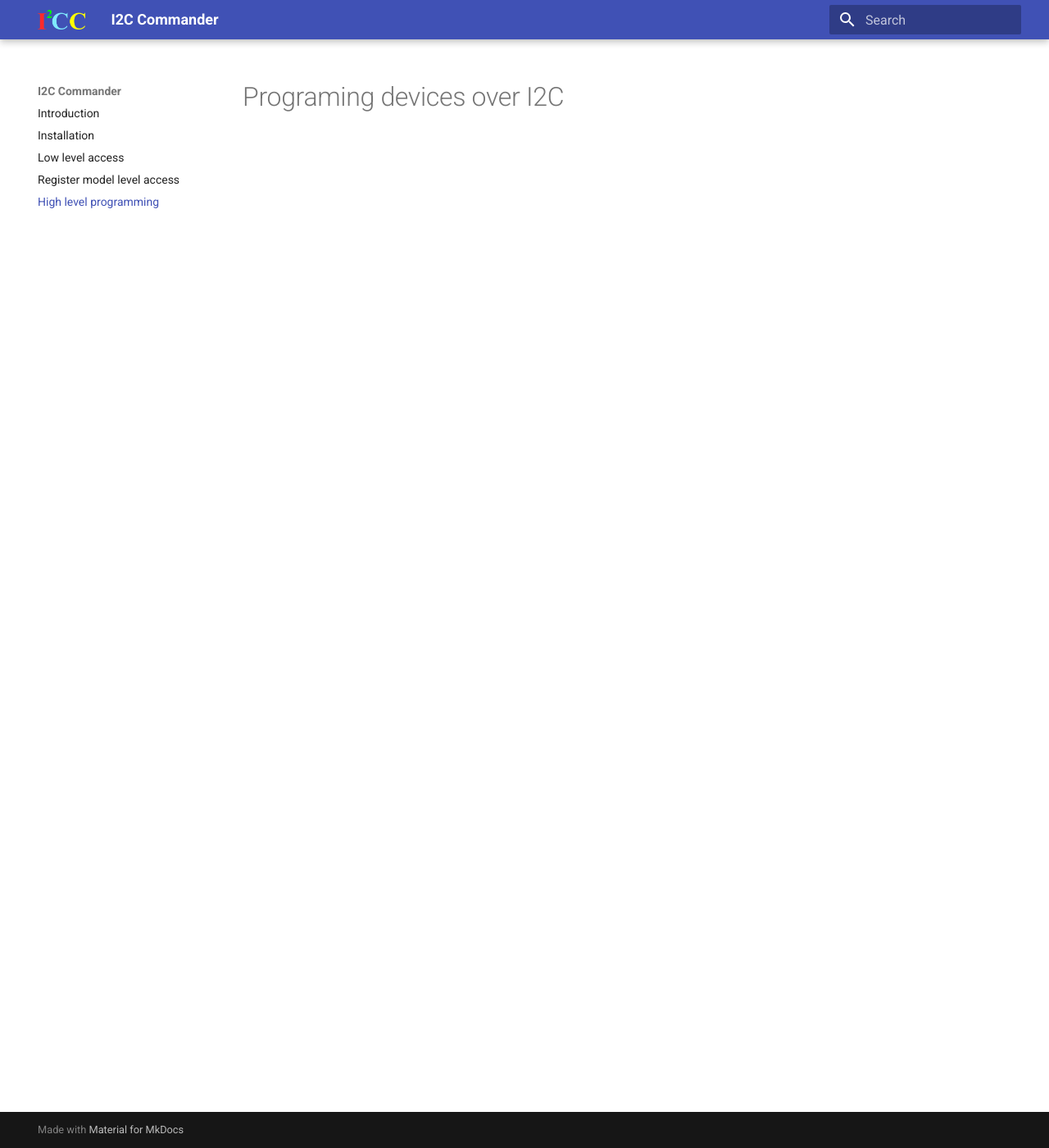
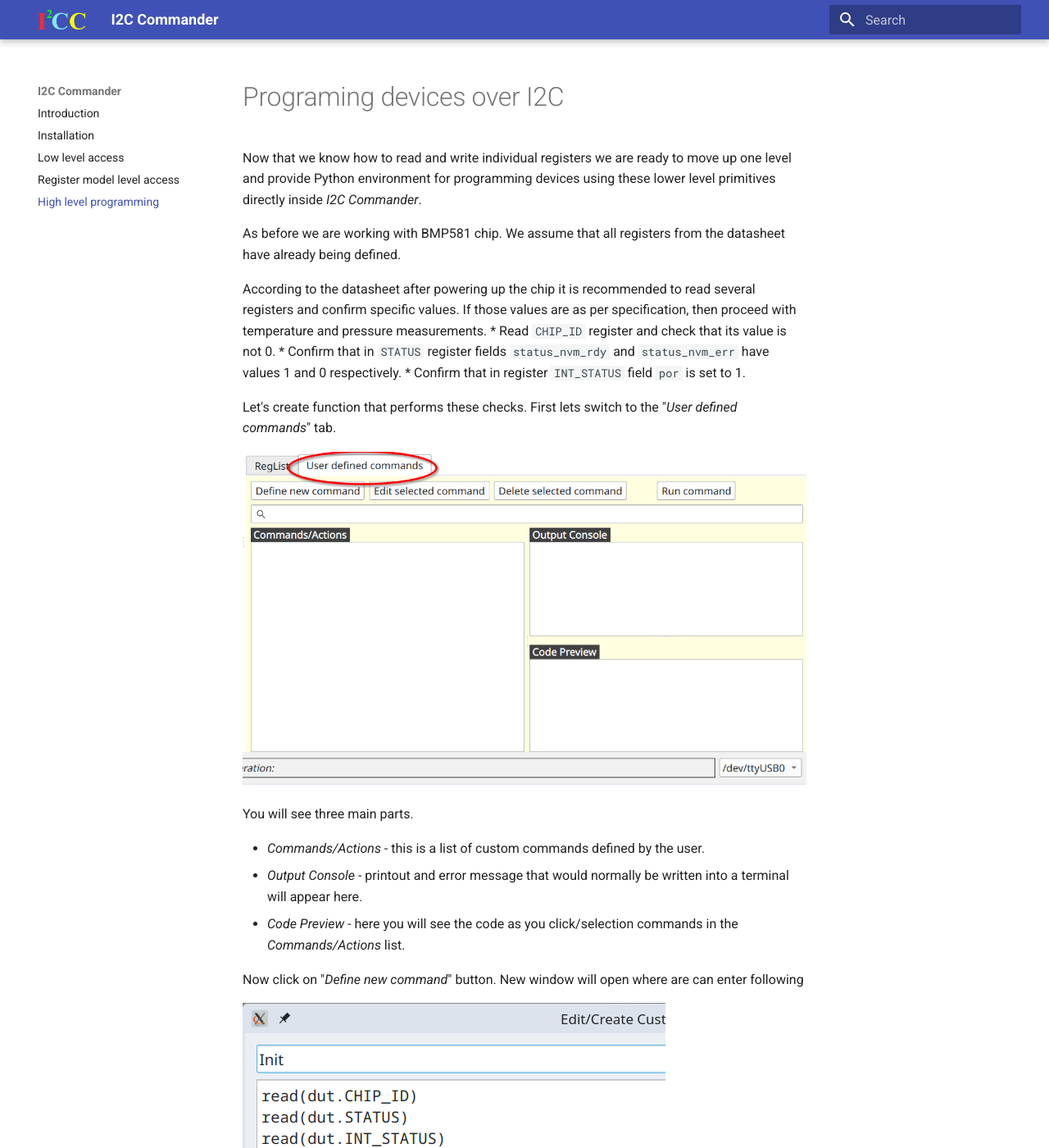
Before and after one commit to priimak/i2cc, an MkDocs documentation site: the page built from docs/high_level_i2c.md, in a window 1280 px wide and 1400 px high. Shown: the whole window at 82% size. Built offline with MkDocs 1.6.1 and Material for MkDocs 9.7.7, drawn with Linux system fonts in a browser that asks for light colours; some of the changed text lies outside the part shown.

Commit message:
More docs

````diff
--- a/docs/high_level_i2c.md
+++ b/docs/high_level_i2c.md
@@ -1 +1,66 @@
 # Programing devices over I2C
+
+Now that we know how to read and write individual registers we are ready to move up one level and provide Python
+environment for programming devices using these lower level primitives directly inside _I2C Commander_.
+
+As before we are working with BMP581 chip. We assume that all registers from the datasheet have already being defined.
+
+According to the datasheet after powering up the chip it is recommended to read several registers and confirm specific
+values. If those values are as per specification, then proceed with temperature and pressure measurements.
+* Read `CHIP_ID` register and check that its value is not 0.
+* Confirm that in `STATUS` register fields `status_nvm_rdy` and `status_nvm_err` have values 1 and 0 respectively.
+* Confirm that in register `INT_STATUS` field `por` is set to 1.
+
+Let's create function that performs these checks. First lets switch to the "_User defined commands_" tab.
+
+![](images/user-commands-tab.png)
+
+You will see three main parts.
+
+* _Commands/Actions_ - this is a list of custom commands defined by the user.
+* _Output Console_ - printout and error message that would normally be written into a terminal will appear here.
+* _Code Preview_ - here you will see the code as you click/selection commands in the _Commands/Actions_ list.
+
+Now click on "_Define new command_" button. New window will open where are can enter following
+
+![](images/init-custom-command.png)
+
+Line above "Init" is a name of custom command as it will appear in the list of commands.
+And bellow is the code
+
+```python
+read(dut.CHIP_ID)
+read(dut.STATUS)
+read(dut.INT_STATUS)
+
+if dut.CHIP_ID.chip_id == 0:
+    print("Init failed. CHIP_ID is 0")
+
+elif dut.STATUS.status_nvm_rdy != 1:
+    print(f"Init failed. STATUS.status_nvm_rdy is {dut.STATUS.status_nvm_rdy}")
+
+elif dut.STATUS.status_nvm_err != 0:
+    print(f"Init failed. STATUS.status_nvm_err is {dut.STATUS.status_nvm_err}")
+
+elif dut.INT_STATUS.por != 1:
+    print(f"Init failed. INT_STATUS.por is {dut.INT_STATUS.por}")
+
+else:
+    print("Init success")
+```
+
+This code is plain python but implicitly in it several special functions and objects are available to the user.
+Let's go over this code to see what they are.
+
+First three lines have form `read(dut.CHIP_ID)`. Object `dut` is implicitly available to the user, and it represents
+access to the _device under test_ (aka _DUT_) and its registers.
+
+Function `read(...)` takes register as an argument and reads that register from the connected chip. After registers are
+read we can access their fields. For example, we can check that `dut.CHIP_ID.chip_id == 0` and so on.
+
+Now lets click "_Ok_" button. This command should now appear in the list.
+
+![](images/commands-1.png)
+
+Now if you double-click (or click on "_Run command_" button or simply press _Enter_ on the keyboard) on this action
+code will execute. It should print out `Init success` in _Output Console_.
````
Also changed, not shown: docs/images/commands-1.png (added), docs/images/init-custom-command.png (added), docs/images/user-commands-tab.png (added), 1 other file.
